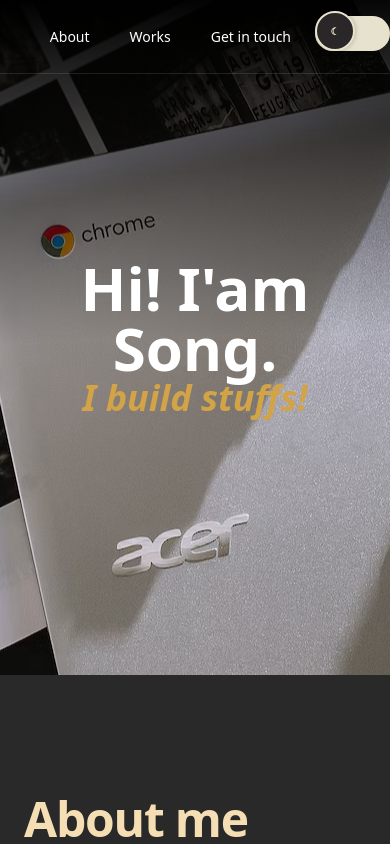
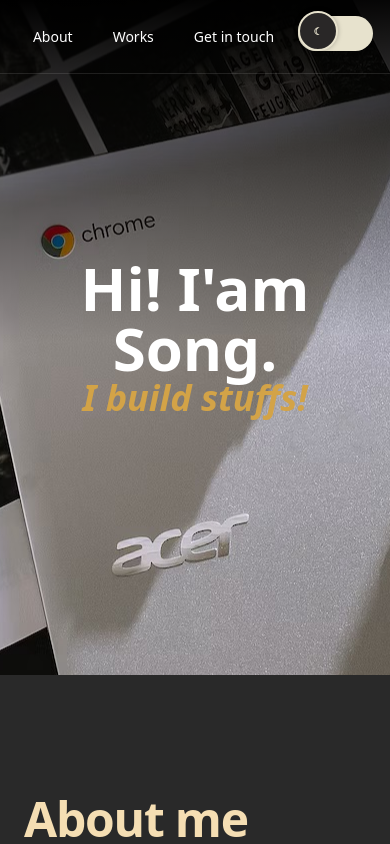
Before and after one commit to tuansong/my-portfolio, a Nuxt app: page / in a window 390 px wide. Shown: the top 844 px of the page. Built offline with nearby package versions, Linux system fonts and the light colour scheme.

Commit message:
fix header button position

```diff
--- a/assets/css/tailwind.scss
+++ b/assets/css/tailwind.scss
@@ -245,6 +245,10 @@
   }
 
 @media only screen and (max-width: 600px) {
+    .action-btn {
+       margin: 0 auto;
+    }
+
     .banner {
         background-size: auto;
         background-position: 50% 90%;
--- a/components/Header.vue
+++ b/components/Header.vue
@@ -2,11 +2,9 @@
   <header>
     <nav class="fixed w-full z-10 md:py-6 py-4 transition-colors text-white" :class="background">
       <div
-        class="md:px-60 flex flex-wrap justify-between items-center w-full"
+        class="md:px-60 flex flex-wrap justify-end items-center w-full"
       >
-        <a href="#" class="flex items-center">
-        </a>
-        <div class="flex items-center lg:order-2">
+        <div class="action-btn flex items-center lg:order-2">
           <a
             href="#"
             class="font-medium rounded-lg text-sm px-4 lg:px-5 py-2 lg:py-2.5 mr-2 "
```
